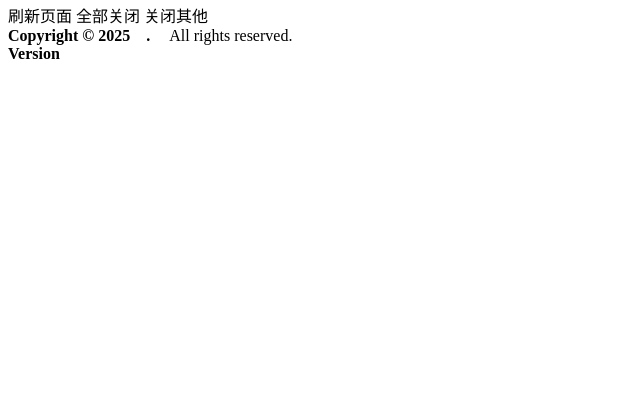
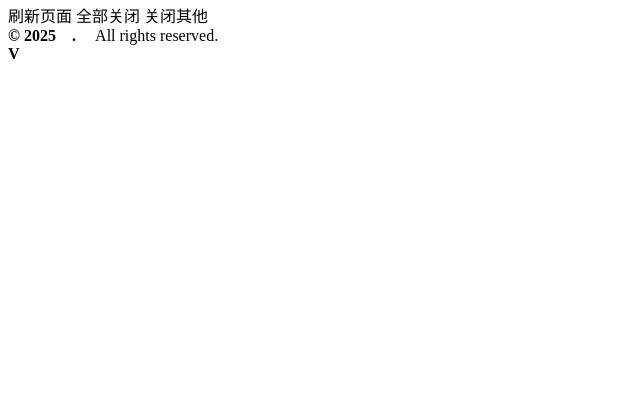
Before and after one commit to xqkeji/xq-app-admin, a PHP site: template src/view/user/index.php in a window 1280 px wide. Shown: the part 362-782 px from the top of the page, without its empty margins (0-640 px from the left). Run offline with PHP 8.4, Linux system fonts and the light colour scheme; the template is opened without the code that fills it, so the values that code supplies are empty.

Commit message:
修复自适应页面

```diff
--- a/src/view/user/index.php
+++ b/src/view/user/index.php
@@ -139,12 +139,12 @@
 <!--页面底部-->
 <footer id="xq-footer" class="row no-gutters fixed-bottom bg-light border">
 	<div class="col-9 ps-2 ps-sm-4">
-		<strong>Copyright &copy; <?=date('Y')?> &nbsp; &nbsp;<a href="<?=xq_p('xq-app-site-url','https://www.xqkeji.cn/')?>"><?=xq_p('xq-app-mini-name','新齐').xq_p('xq-app-name','通用后台管理系统')?></a>. &nbsp; &nbsp;</strong>
+		<strong> &copy; <?=date('Y')?> &nbsp; &nbsp;<a href="<?=xq_p('xq-app-site-url','https://www.xqkeji.cn/')?>"><?=xq_p('xq-app-mini-name','新齐').xq_p('xq-app-name','通用后台管理系统')?></a>. &nbsp; &nbsp;</strong>
 		All rights reserved.
 	</div>
 
     <div class="col-3 text-end pe-4">
-      <b>Version</b> <?=xq_p('xq-app-version','1.0')?>
+      <b>V</b> <?=xq_p('xq-app-version','1.1')?>
     </div>
 </footer>
 
```
